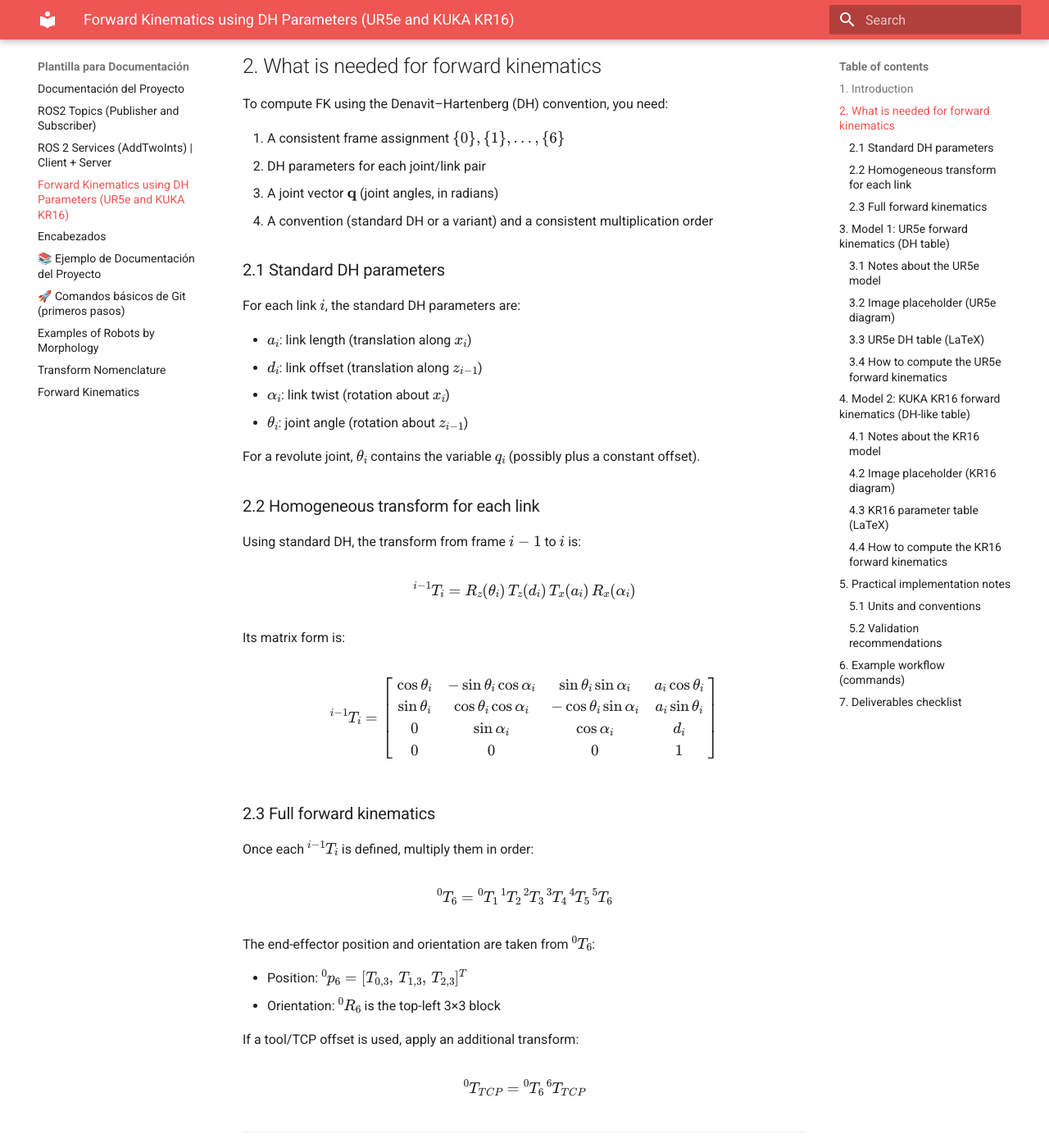
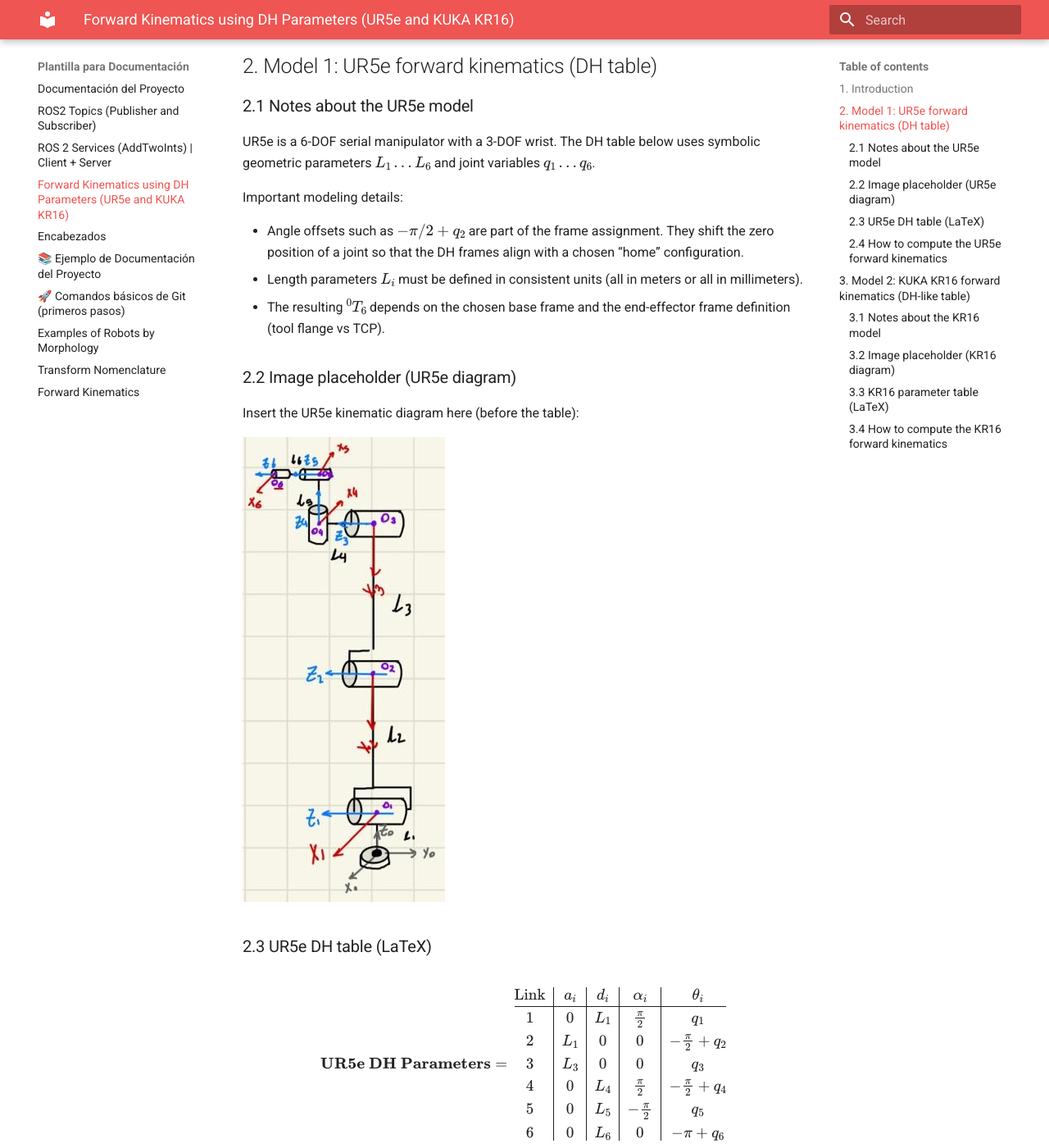
Before and after one commit to Apoloo13/Robotica, an MkDocs documentation site: the page built from docs/activity3.md, in a window 1280 px wide and 1400 px high, scrolled down 770 px. Shown: the whole window at 82% size. Built offline with MkDocs 1.6.1 and Material for MkDocs 9.7.7, drawn with Linux system fonts in a browser that asks for light colours; some of the changed text lies outside the part shown.

Commit message:
corrección contenido actividad 3

````diff
--- a/docs/activity3.md
+++ b/docs/activity3.md
@@ -28,77 +28,9 @@
 
 ---
 
-## 2. What is needed for forward kinematics
+## 2. Model 1: UR5e forward kinematics (DH table)
 
-To compute FK using the Denavit–Hartenberg (DH) convention, you need:
-
-1. A consistent frame assignment \( \{0\}, \{1\}, \dots, \{6\} \)
-2. DH parameters for each joint/link pair
-3. A joint vector \( \mathbf{q} \) (joint angles, in radians)
-4. A convention (standard DH or a variant) and a consistent multiplication order
-
-### 2.1 Standard DH parameters
-
-For each link \( i \), the standard DH parameters are:
-
-- \( a_i \): link length (translation along \( x_i \))
-- \( d_i \): link offset (translation along \( z_{i-1} \))
-- \( \alpha_i \): link twist (rotation about \( x_i \))
-- \( \theta_i \): joint angle (rotation about \( z_{i-1} \))
-
-For a revolute joint, \( \theta_i \) contains the variable \( q_i \) (possibly plus a constant offset).
-
-### 2.2 Homogeneous transform for each link
-
-Using standard DH, the transform from frame \( i-1 \) to \( i \) is:
-
-\[
-{}^{i-1}T_{i} =
-R_z(\theta_i)\,T_z(d_i)\,T_x(a_i)\,R_x(\alpha_i)
-\]
-
-Its matrix form is:
-
-\[
-{}^{i-1}T_{i}=
-\begin{bmatrix}
-\cos\theta_i & -\sin\theta_i\cos\alpha_i & \sin\theta_i\sin\alpha_i & a_i\cos\theta_i \\
-\sin\theta_i & \cos\theta_i\cos\alpha_i & -\cos\theta_i\sin\alpha_i & a_i\sin\theta_i \\
-0 & \sin\alpha_i & \cos\alpha_i & d_i \\
-0 & 0 & 0 & 1
-\end{bmatrix}
-\]
-
-### 2.3 Full forward kinematics
-
-Once each \( {}^{i-1}T_i \) is defined, multiply them in order:
-
-\[
-{}^{0}T_{6} =
-{}^{0}T_{1}\,
-{}^{1}T_{2}\,
-{}^{2}T_{3}\,
-{}^{3}T_{4}\,
-{}^{4}T_{5}\,
-{}^{5}T_{6}
-\]
-
-The end-effector position and orientation are taken from \( {}^{0}T_{6} \):
-
-- Position: \( {}^{0}p_{6} = [T_{0,3},\,T_{1,3},\,T_{2,3}]^T \)
-- Orientation: \( {}^{0}R_{6} \) is the top-left 3×3 block
-
-If a tool/TCP offset is used, apply an additional transform:
-
-\[
-{}^{0}T_{TCP} = {}^{0}T_{6}\,{}^{6}T_{TCP}
-\]
-
----
-
-## 3. Model 1: UR5e forward kinematics (DH table)
-
-### 3.1 Notes about the UR5e model
+### 2.1 Notes about the UR5e model
 
 UR5e is a 6-DOF serial manipulator with a 3-DOF wrist. The DH table below uses symbolic geometric parameters \(L_1 \dots L_6\) and joint variables \(q_1 \dots q_6\).
 
@@ -108,13 +40,13 @@
 - Length parameters \(L_i\) must be defined in consistent units (all in meters or all in millimeters).
 - The resulting \( {}^{0}T_{6} \) depends on the chosen base frame and the end-effector frame definition (tool flange vs TCP).
 
-### 3.2 Image placeholder (UR5e diagram)
+### 2.2 Image placeholder (UR5e diagram)
 
 Insert the UR5e kinematic diagram here (before the table):
 
 ![UR5e kinematic diagram](recursos/imgs/activity3/UR5E.jpeg)
 
-### 3.3 UR5e DH table (LaTeX)
+### 2.3 UR5e DH table (LaTeX)
 
 \[
 \textbf{UR5e DH Parameters}=
@@ -130,7 +62,7 @@
 \end{array}
 \]
 
-### 3.4 How to compute the UR5e forward kinematics
+### 2.4 How to compute the UR5e forward kinematics
 
 1. Build each \( {}^{i-1}T_i \) using the matrix definition in Section 2.2 and the parameters from the table.
 2. Substitute joint angles \(q_i\) (radians) and link constants \(L_i\).
@@ -140,9 +72,9 @@
 
 ---
 
-## 4. Model 2: KUKA KR16 forward kinematics (DH-like table)
+## 3. Model 2: KUKA KR16 forward kinematics (DH-like table)
 
-### 4.1 Notes about the KR16 model
+### 3.1 Notes about the KR16 model
 
 KUKA KR16 is a 6-DOF industrial manipulator. Many KR-series robots are modeled with a DH (or DH-like) parameterization. The table below uses the symbols:
 
@@ -164,13 +96,13 @@
 
 As with the UR5e, constant angle terms (for example \(\pi/2\) shifts) are tied to the chosen reference frames and the definition of the robot “zero” configuration.
 
-### 4.2 Image placeholder (KR16 diagram)
+### 3.2 Image placeholder (KR16 diagram)
 
 Insert the KR16 kinematic diagram here (before the table):
 
 ![KUKA KR16 kinematic diagram](recursos/imgs/activity3/KUKAKR16.jpeg)
 
-### 4.3 KR16 parameter table (LaTeX)
+### 3.3 KR16 parameter table (LaTeX)
 
 \[
 \textbf{KUKA KR16 Parameters}=
@@ -186,7 +118,7 @@
 \end{array}
 \]
 
-### 4.4 How to compute the KR16 forward kinematics
+### 3.4 How to compute the KR16 forward kinematics
 
 1. Use the transform definition \( {}^{i-1}T_i = R_z(\theta_i)\,T_z(L_i)\,T_x(D2_i)\,R_x(\alpha_i) \).
 2. Substitute link constants \(L_i\), \(D2_i\) and joint variables \(q_i\).
@@ -195,54 +127,3 @@
 5. Apply any TCP/tool transform if needed.
 
 ---
-
-## 5. Practical implementation notes
-
-### 5.1 Units and conventions
-
-- Use consistent units for all length parameters (meters or millimeters).
-- Use radians for all joint angles in calculations.
-- Verify the chosen base frame orientation and the direction of each joint axis.
-- If comparing with simulation (URDF, MoveIt, manufacturer software), ensure the same zero configuration and TCP definition.
-
-### 5.2 Validation recommendations
-
-To validate your FK model:
-
-1. Choose one or more joint configurations \(\mathbf{q}\).
-2. Compute \( {}^{0}T_{6}(\mathbf{q}) \) using your DH model.
-3. Compare the pose with:
-   - A trusted simulator (for example, URDF-based visualization)
-   - Manufacturer software (where available)
-4. If results differ by a constant transform, check TCP/tool offsets.
-5. If results differ by sign or axis flips, check frame assignments and joint axis directions.
-
----
-
-## 6. Example workflow (commands)
-
-From the workspace root (adjust the path as needed):
-
-```bash
-cd ~/first_work-/src
-colcon build --symlink-install
-source install/setup.bash
-```
-
-Optional commands for verifying ROS 2 graph when running nodes:
-
-```bash
-ros2 node list
-ros2 topic list
-rqt_graph
-```
-
----
-
-## 7. Deliverables checklist
-
-- DH/parameter tables included (UR5e and KR16)
-- Two diagram placeholders inserted (one before each table)
-- Forward kinematics method explained (link transforms and product of matrices)
-- Notes about offsets, frames, units, and validation included
-- Evidence images added (terminal output and graph) if required by the activity
````
